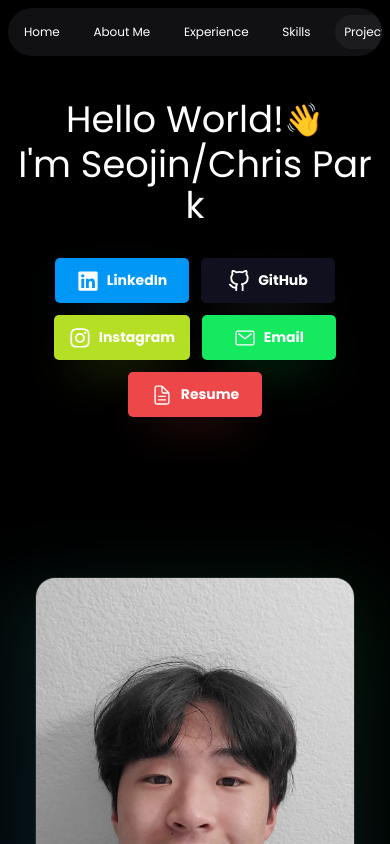
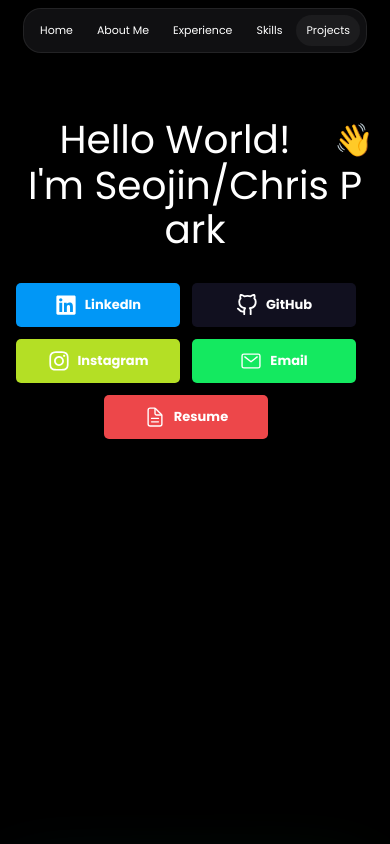
Before and after one commit to qwer030413/Portfoilio, a React (Vite) app in the folder Portfolio/: page / in a window 390 px wide. Shown: the top 844 px of the page. Built offline with nearby package versions, Linux system fonts and the light colour scheme; a web font is replaced by a local one.

Commit message:
more mobile changes

```diff
--- a/Portfolio/src/App.css
+++ b/Portfolio/src/App.css
@@ -71,6 +71,18 @@ h1{
 
 @media (max-width: 640px) {
   #root {
-    padding: 1rem;
+    padding: 0 1rem 1.5rem;
+  }
+
+  .Home {
+    gap: 3.5rem;
+  }
+
+  .Welcome,
+  .AboutMe,
+  .exp-section,
+  .SkillsContainer,
+  .Projects {
+    scroll-margin-top: 120px;
   }
 }
--- a/Portfolio/src/Pages/AboutMe/Aboutme.css
+++ b/Portfolio/src/Pages/AboutMe/Aboutme.css
@@ -153,18 +153,28 @@
 
 @media (max-width: 520px) {
   .AboutMe {
-    padding: 64px 0;
+    padding: 40px 0;
   }
 
   .AboutContainer {
-    gap: 32px;
+    gap: 24px;
+  }
+
+  .Picture {
+    width: min(240px, 78vw);
+    border-radius: 16px;
   }
 
   .AboutHeader h1 {
     font-size: 2.25rem;
   }
 
+  .AboutHeader {
+    margin-bottom: 22px;
+  }
+
   .TextContent p {
-    font-size: 1rem;
+    font-size: 0.97rem;
+    line-height: 1.65;
   }
 }
--- a/Portfolio/src/Pages/Experiences/Experiences.css
+++ b/Portfolio/src/Pages/Experiences/Experiences.css
@@ -226,12 +226,13 @@
   }
 
   .exp-section {
-    margin-top: 64px;
-    padding: 0 0 80px;
+    margin-top: 40px;
+    padding: 0 0 52px;
   }
 
   .exp-card {
     padding: 18px 16px;
+    border-radius: 10px;
   }
 
   .exp-title {
--- a/Portfolio/src/Pages/Projects/Projects.css
+++ b/Portfolio/src/Pages/Projects/Projects.css
@@ -27,7 +27,9 @@
 
 @media (max-width: 520px) {
     .ProjectsContainer {
-        gap: 1rem;
+        width: 100%;
+        padding: 24px 0 40px;
+        gap: 0.9rem;
     }
 
     .ProjectsContainer .cards {
--- a/Portfolio/src/Pages/Skills/Skills.css
+++ b/Portfolio/src/Pages/Skills/Skills.css
@@ -37,10 +37,11 @@
 @media (max-width: 520px) {
     .SkillsContainer {
         min-height: auto;
-        gap: 2rem;
+        margin-top: 40px;
+        gap: 1.75rem;
     }
 
     .SkillListContainer {
-        gap: 1.2rem 0.75rem;
+        gap: 1rem 0.5rem;
     }
 }
--- a/Portfolio/src/Pages/Welcome/welcome.css
+++ b/Portfolio/src/Pages/Welcome/welcome.css
@@ -19,6 +19,11 @@
     justify-content: center;
     flex-wrap: wrap;
 }
+
+.Options > div,
+.Options a {
+    display: flex;
+}
 .WelcomeText{
     font-size: clamp(2rem, 8vw, 50px);
     font-weight: 500;
@@ -35,12 +40,27 @@
 
 @media (max-width: 640px) {
     .Welcome {
-        min-height: auto;
-        padding-top: 5rem;
+        min-height: 92vh;
+        padding-top: 7.25rem;
+        justify-content: flex-start;
     }
 
     .Options {
+        display: grid;
+        grid-template-columns: repeat(2, minmax(0, 1fr));
         gap: 0.75rem;
         margin-top: 32px;
+        max-width: 340px;
+    }
+
+    .Options > div,
+    .Options a {
+        width: 100%;
+    }
+
+    .Options > div:last-child {
+        grid-column: 1 / -1;
+        justify-self: center;
+        width: calc((100% - 0.75rem) / 2);
     }
 }
--- a/Portfolio/src/components/AnimationText/AnimationText.css
+++ b/Portfolio/src/components/AnimationText/AnimationText.css
@@ -54,3 +54,15 @@
 
 
 }
+
+@media (max-width: 640px) {
+    .header {
+        font-size: clamp(2rem, 10vw, 2.7rem);
+        max-width: 360px;
+        margin: 0 auto;
+    }
+
+    .span {
+        line-height: 1.08;
+    }
+}
--- a/Portfolio/src/components/ProjectCards/ProjectCards.css
+++ b/Portfolio/src/components/ProjectCards/ProjectCards.css
@@ -100,19 +100,27 @@
 
 @media (max-width: 430px) {
     .ProjectCards {
-        padding: 18px;
-        border-radius: 14px;
+        width: min(100%, 342px);
+        min-height: 218px;
+        padding: 18px 20px;
+        border-radius: 16px;
+        gap: 0.75rem;
     }
 
     .title {
-        font-size: 20px;
+        font-size: 19px;
     }
 
     .description {
-        font-size: 14px;
+        font-size: 13px;
+        line-height: 1.45;
     }
 
     .date {
-        font-size: 14px;
+        font-size: 13px;
+    }
+
+    .githubButton {
+        padding: 8px;
     }
 }
--- a/Portfolio/src/components/SkillIcon/SkillIcon.css
+++ b/Portfolio/src/components/SkillIcon/SkillIcon.css
@@ -8,3 +8,11 @@
     gap:0.7rem;
     /* background-color: white; */
 }
+
+@media (max-width: 520px) {
+    .SIcon {
+        width: 76px;
+        gap: 0.5rem;
+        font-size: 0.82rem;
+    }
+}
--- a/Portfolio/src/components/Tab/Tabs.css
+++ b/Portfolio/src/components/Tab/Tabs.css
@@ -91,12 +91,25 @@
         width: calc(100% - 16px);
     }
 
+    .minitab {
+        flex-wrap: wrap;
+        justify-content: center;
+        gap: 4px;
+        border-radius: 18px;
+        padding: 6px;
+        background-color: rgba(17, 17, 20, 0.94);
+        border: 1px solid rgba(255, 255, 255, 0.08);
+        box-shadow: 0 14px 40px rgba(0, 0, 0, 0.38);
+        backdrop-filter: blur(12px);
+        overflow: visible;
+    }
+
     .hi,
     .himinitabbtn {
-        padding: 8px 9px;
+        padding: 7px 10px;
     }
 
     .highlight {
-        font-size: 12px;
+        font-size: 11px;
     }
 }
--- a/Portfolio/src/components/buttons/buttons.css
+++ b/Portfolio/src/components/buttons/buttons.css
@@ -10,6 +10,7 @@
     padding-right: 1rem;
     gap: 0.5rem;
     white-space: nowrap;
+    width: 100%;
 
 }
 .Yellow{
@@ -41,11 +42,13 @@
 @media (max-width: 430px) {
     .DButton {
         min-width: 134px;
+        height: 44px;
         padding-left: 0.85rem;
         padding-right: 0.85rem;
+        box-shadow: none;
     }
 
     .DButtonText {
-        font-size: 14px;
+        font-size: 13px;
     }
 }
```
